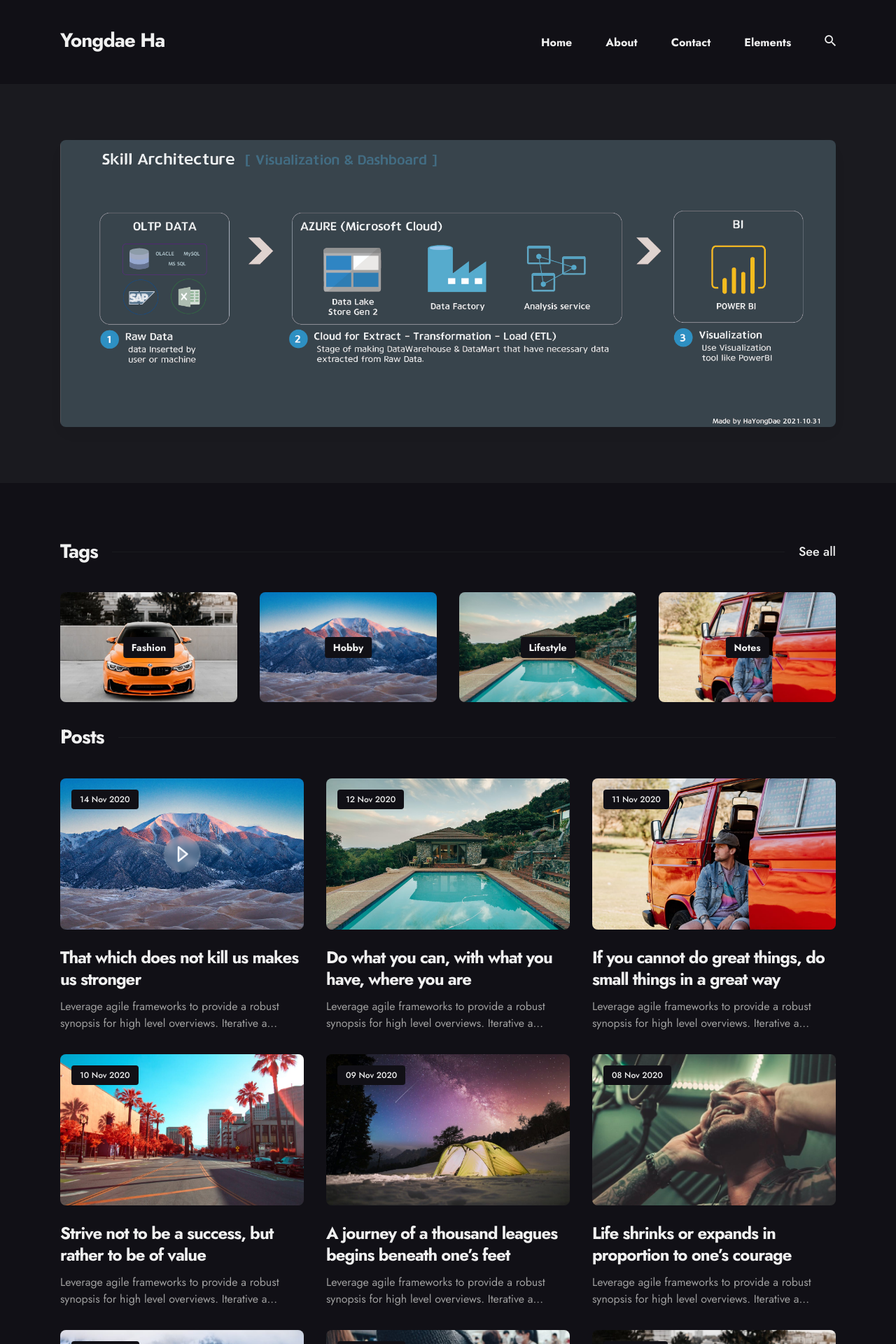
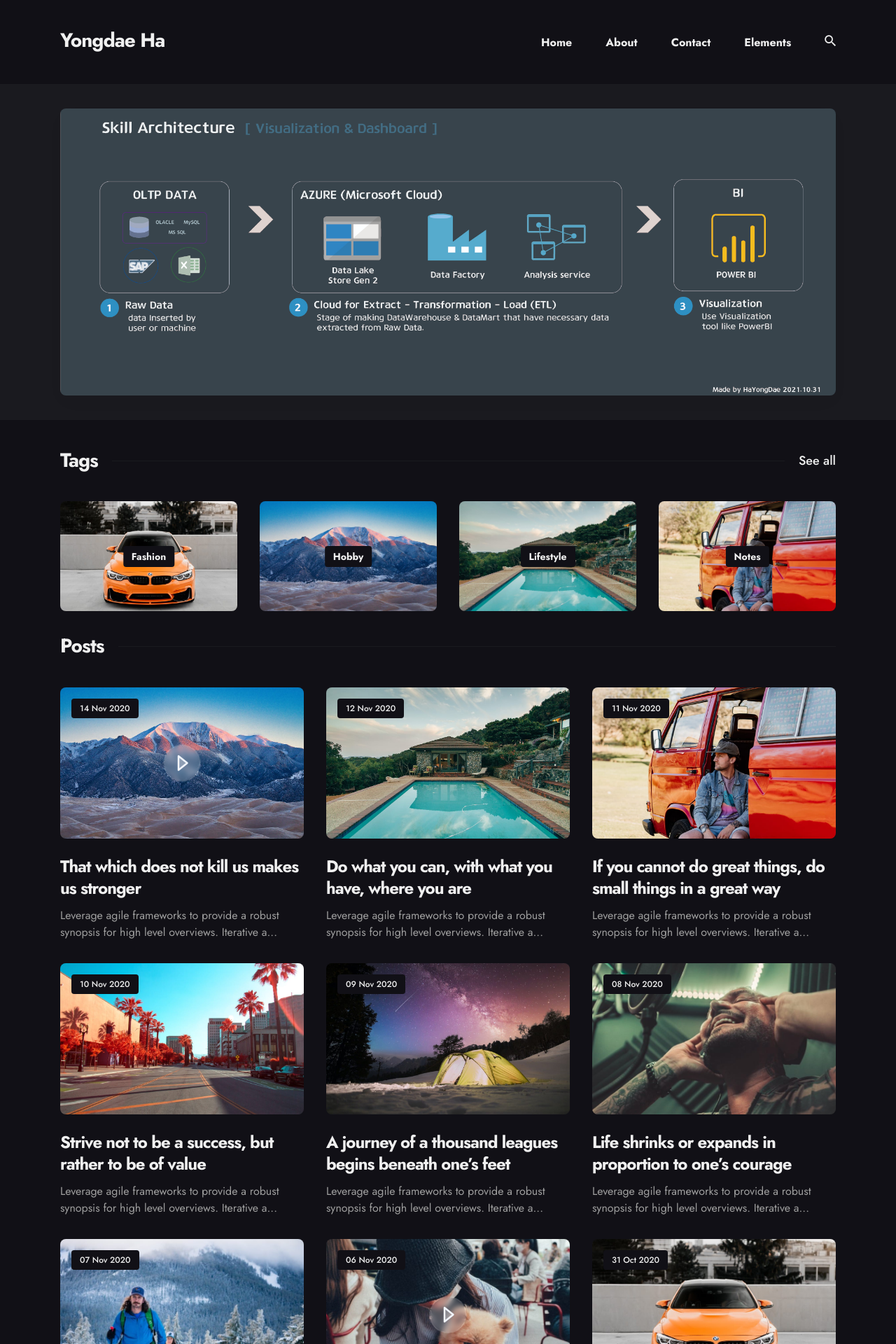
Before and after one commit to HaYongdae/hayongdae.github.io, a Jekyll site: the page built from index.html, in a window 1280 px wide. Shown: the top 1920 px of the page at 70% size. Built offline with Jekyll 4.4.1, drawn with Linux system fonts in a browser that asks for light colours; nearby versions of some CDN libraries; the list of posts is cut into pages by our own code.

Commit message:
main page

```diff
--- a/_config.yml
+++ b/_config.yml
@@ -6,7 +6,6 @@ description: Site for studing and sharing useful info
 baseurl: "" # the subpath of your site, e.g. /blog
 url: "" # the base hostname & protocol for your site, e.g. http://example.com
 color_scheme: dark # You can choose three modes auto, light, and dark. By default, the auto mode is set, which means the user can choose the light or dark mode themself.
-
 
 #-------------------------------
 # Author Settings
@@ -24,7 +23,6 @@ social:
 
 # Example of adding a new link to the footer - {icon: "ion-logo-dribbble", link: "https://dribbble.com"}
 # Other icons can be found at https://ionicons.com/v4/
-
 
 #-------------------------------
 # Hero Settings
--- a/_sass/3-modules/_hero.scss
+++ b/_sass/3-modules/_hero.scss
@@ -1,7 +1,7 @@
 /* Hero */
 .hero {
-  padding: 80px 0;
-  margin-bottom: 80px;
+  padding: 35px 0;
+  margin-bottom: 40px;
   background-color: var(--background-alt-color);
 
   @media only screen and (max-width: $mobile) {
```
